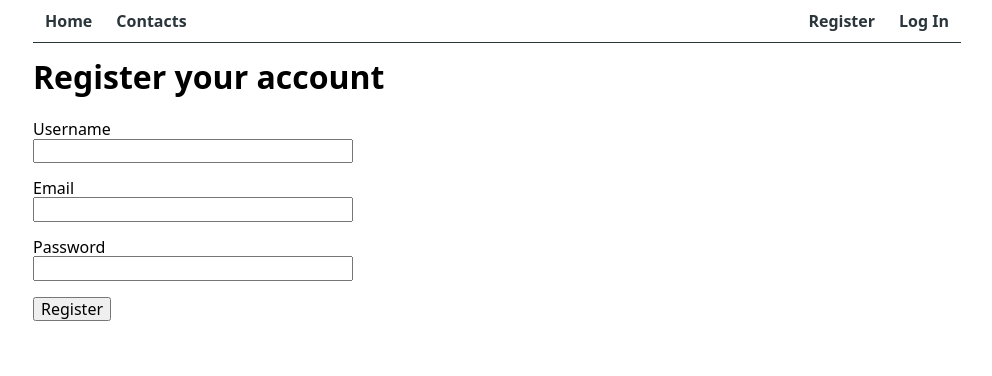
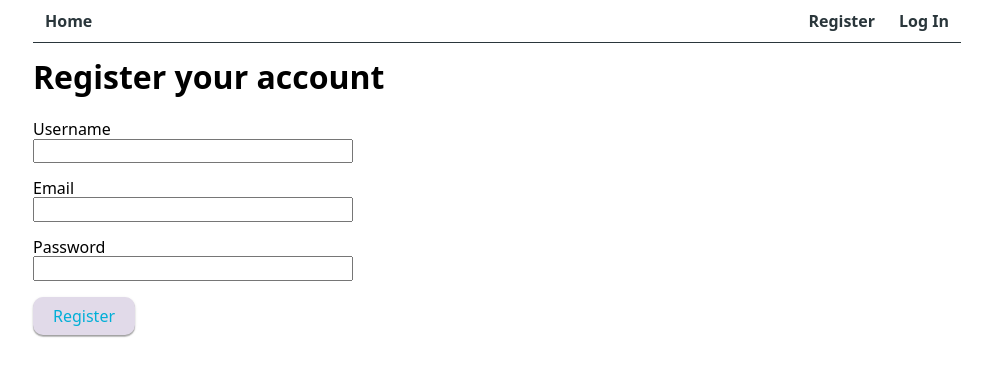
Before and after one commit to Nataliia-Homyk324/goit-react-hw-08, a React (Vite) app: page /register in a window 1280 px wide. Shown: the top 376 px of the page, without its empty margins (143-1135 px from the left). Built offline with nearby package versions, Linux system fonts and the light colour scheme.

Commit message:
nav link contacts visible

```diff
--- a/src/components/Navigation/Navigation.jsx
+++ b/src/components/Navigation/Navigation.jsx
@@ -1,15 +1,22 @@
 import { NavLink } from 'react-router-dom';
 import css from './Navigation.module.css';
 
+import { useSelector } from 'react-redux';
+import { selectIsLoggedIn } from '../../redux/auth/selectors';
+
 export default function Navigation() {
+  const isLoggedIn = useSelector(selectIsLoggedIn);
   return (
     <nav>
       <NavLink className={css.link} to="/">
         Home
       </NavLink>
-      <NavLink className={css.link} to="/contacts">
-        Contacts
-      </NavLink>
+
+      {isLoggedIn && (
+        <NavLink className={css.link} to="/contacts">
+          Contacts
+        </NavLink>
+      )}
     </nav>
   );
 }
--- a/src/components/RegistrationForm/RegistrationForm.jsx
+++ b/src/components/RegistrationForm/RegistrationForm.jsx
@@ -2,6 +2,16 @@ import { Formik, Form, Field } from 'formik';
 import { useDispatch } from 'react-redux';
 import { register } from '../../redux/auth/operations';
 import css from './RegistrationForm.module.css';
+import * as Yup from 'yup';
+
+const validation = Yup.object().shape({
+  name: Yup.string()
+    .min(3, 'Too Short!')
+    .max(20, 'Too Long!')
+    .required('Required'),
+  email: Yup.string().email().required('Required'),
+  password: Yup.string().required('Required').min(8),
+});
 
 export default function RegistrationForm() {
   const dispatch = useDispatch();
@@ -19,6 +29,7 @@ export default function RegistrationForm() {
         password: '',
       }}
       onSubmit={handleSubmit}
+      validationSchema={validation}
     >
       <Form className={css.form} autoComplete="off">
         <label className={css.label}>
@@ -33,7 +44,9 @@ export default function RegistrationForm() {
           Password
           <Field type="password" name="password" />
         </label>
-        <button type="submit">Register</button>
+        <button className={css.buttonSignup} type="submit">
+          Register
+        </button>
       </Form>
     </Formik>
   );
--- a/src/components/RegistrationForm/RegistrationForm.module.css
+++ b/src/components/RegistrationForm/RegistrationForm.module.css
@@ -7,3 +7,18 @@
     flex-direction: column;
     margin-bottom: 16px;
 }
+.buttonSignup {
+    border-radius: 10px;
+    background-color: #e1dae9;
+    box-shadow: 0 1px 1px #00000024, 0 1px 3px #0000001f, 0 2px 1px #0003;
+    padding: 10px 20px;
+    border: none;
+    color: #00afd7;
+
+    transition: background-color .4s cubic-bezier(.4, 0, .2, 1), color .4s cubic-bezier(.4, 0, .2, 1);
+}
+
+.buttonSignup:hover {
+    background-color: #596ee7;
+    color: #f0eafa;
+}
```
